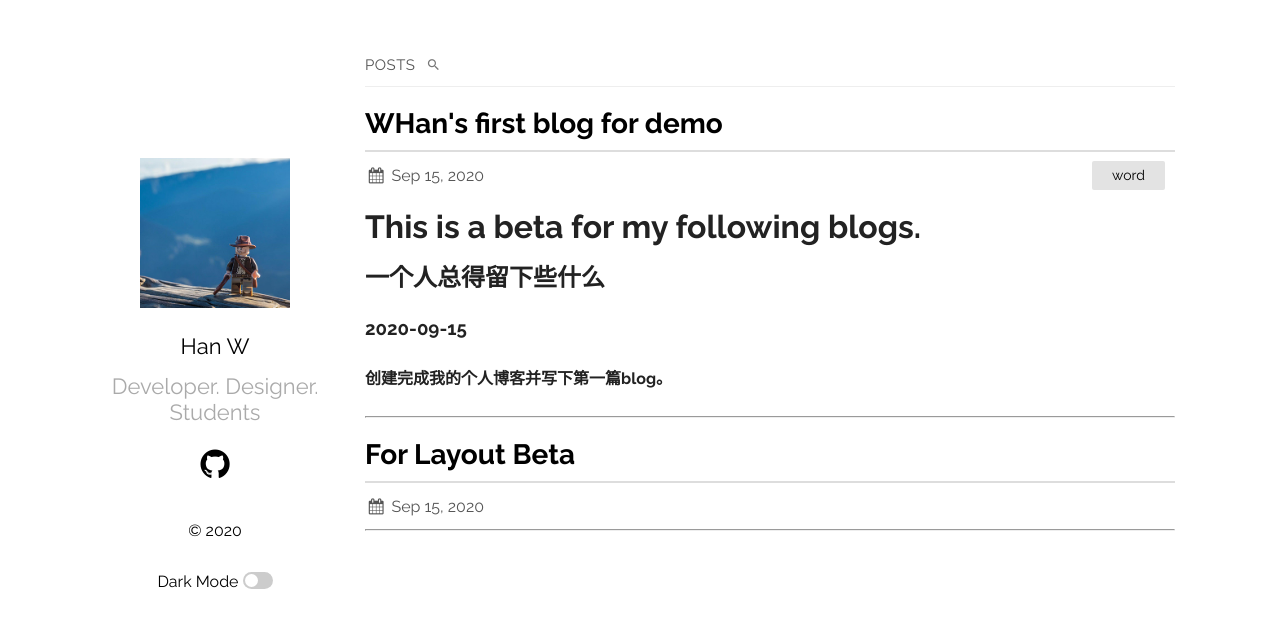
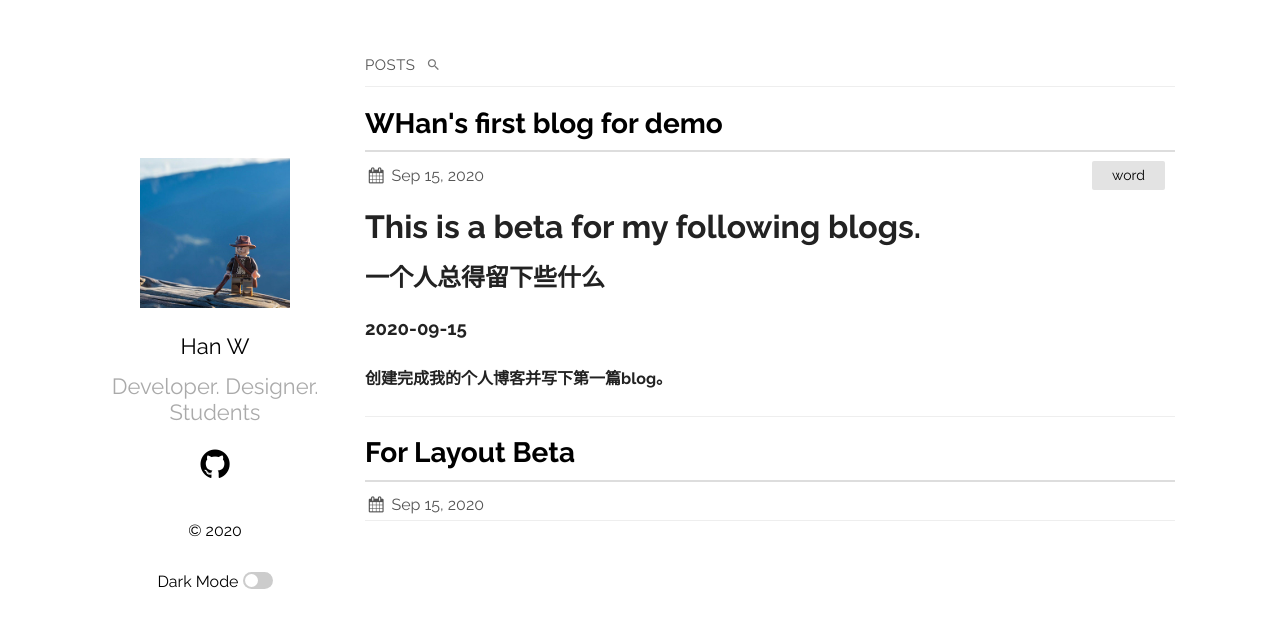
Before and after one commit to Vision-wh/Vision-wh.github.io, a Jekyll site: the page built from index.md, in a window 1280 px wide. Shown: the top 628 px of the page. Built offline with Jekyll 4.4.1, drawn with Linux system fonts in a browser that asks for light colours.

Commit message:
Update home.html

```diff
--- a/_layouts/home.html
+++ b/_layouts/home.html
@@ -49,7 +49,8 @@ layout: default
             {{ post.excerpt }}
           {%- endif -%}
         </div>
-        <hr>
+        <hr style="margin:0px;background-color:#eee;height:0.5px;border:none;" />
+
       </li>
     {%- endfor -%}
   </ul>
```
